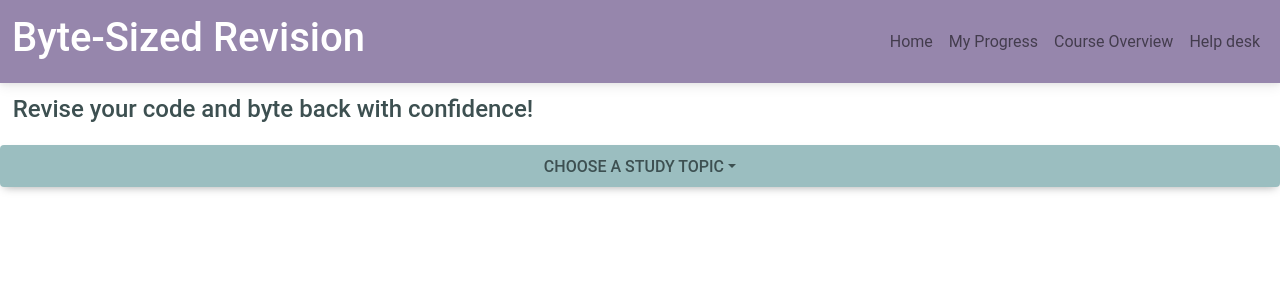
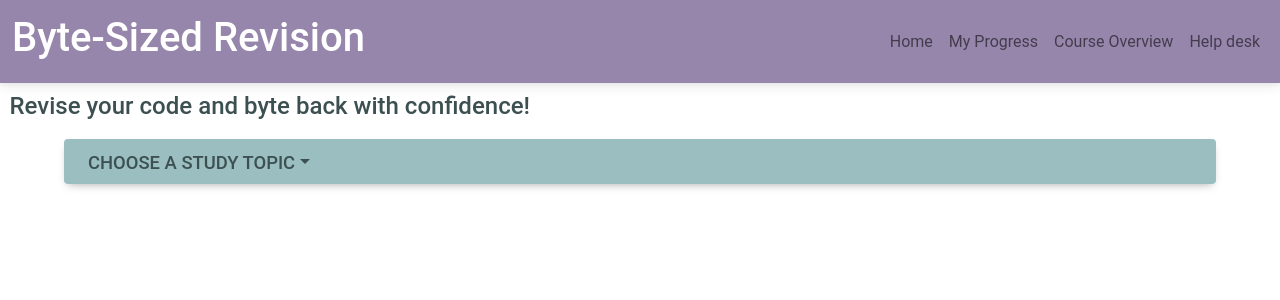
Before and after one commit to attrill20/CodeCrunchProjectWeek, a React (Create React App) app in the folder study-app/: page / in a window 1280 px wide. Shown: the top 300 px of the page. Built offline with nearby package versions, Linux system fonts and the light colour scheme.

Commit message:
colour and alignment tweaks

```diff
--- a/study-app/src/App/App.css
+++ b/study-app/src/App/App.css
@@ -6,10 +6,11 @@
     width: 90%;
     height: 100%;
     margin: 5%;
+    margin-top: 2%;
     padding: 2%;
     column-gap: 1%;
     row-gap: 2%;
-    border-radius: 3%
+    border-radius: 1%
 }
 .header-container{
     background-color: #9686AC;
@@ -32,7 +33,7 @@ h2 {
 }
 
 h4 {
-    padding:1%;
+    padding:0.75%;
     color: #3D5051
 }
 .card {
@@ -40,7 +41,7 @@ h4 {
    width: 100%;
    height: 100%;
    background-color: #F5F5F5;
-   border-radius: 2%;
+   border-radius: 1.5%;
 }
 #card1{
     grid-column-start: 1;
--- a/study-app/src/DropDown/DropDown.js
+++ b/study-app/src/DropDown/DropDown.js
@@ -4,8 +4,8 @@ export default function DropDown(props) {
   const { topics, selectedTopic, handleClick } = props;
 
   return (
-    <div className="btn-group">
-      <button style = {{backgroundColor:"#9BBEC0", fontSize: "1em", color: "#3D5051"}} type="button" className="btn btn-dark dropdown-toggle" data-mdb-toggle="dropdown" aria-expanded="false">
+    <div style = {{marginLeft: "5%", marginRight: "5%"}} className="btn-group">
+      <button style = {{backgroundColor:"#9BBEC0", fontSize: "1.15em", color: "#3D5051", textAlign: "left"}} type="button" className="btn btn-dark dropdown-toggle" data-mdb-toggle="dropdown" aria-expanded="false">
         {selectedTopic || 'Choose a study topic'}
       </button>
       <ul className="dropdown-menu">
```
